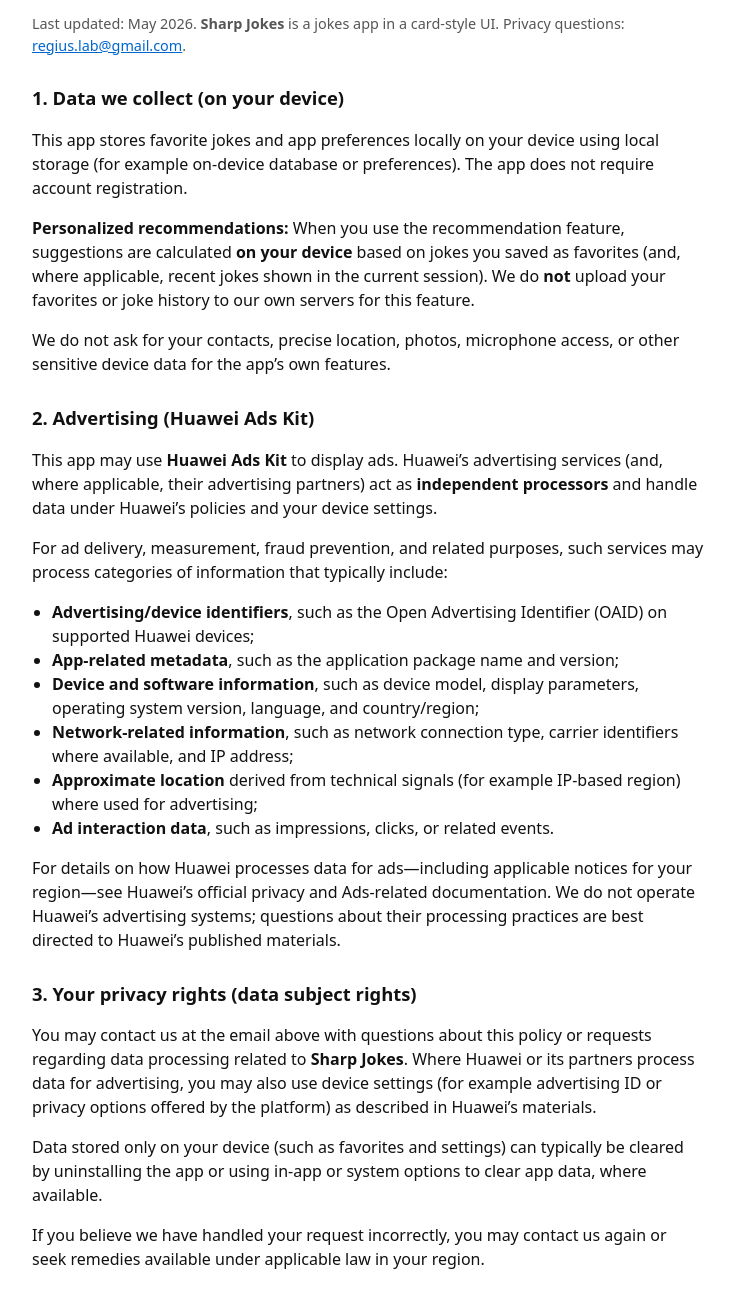
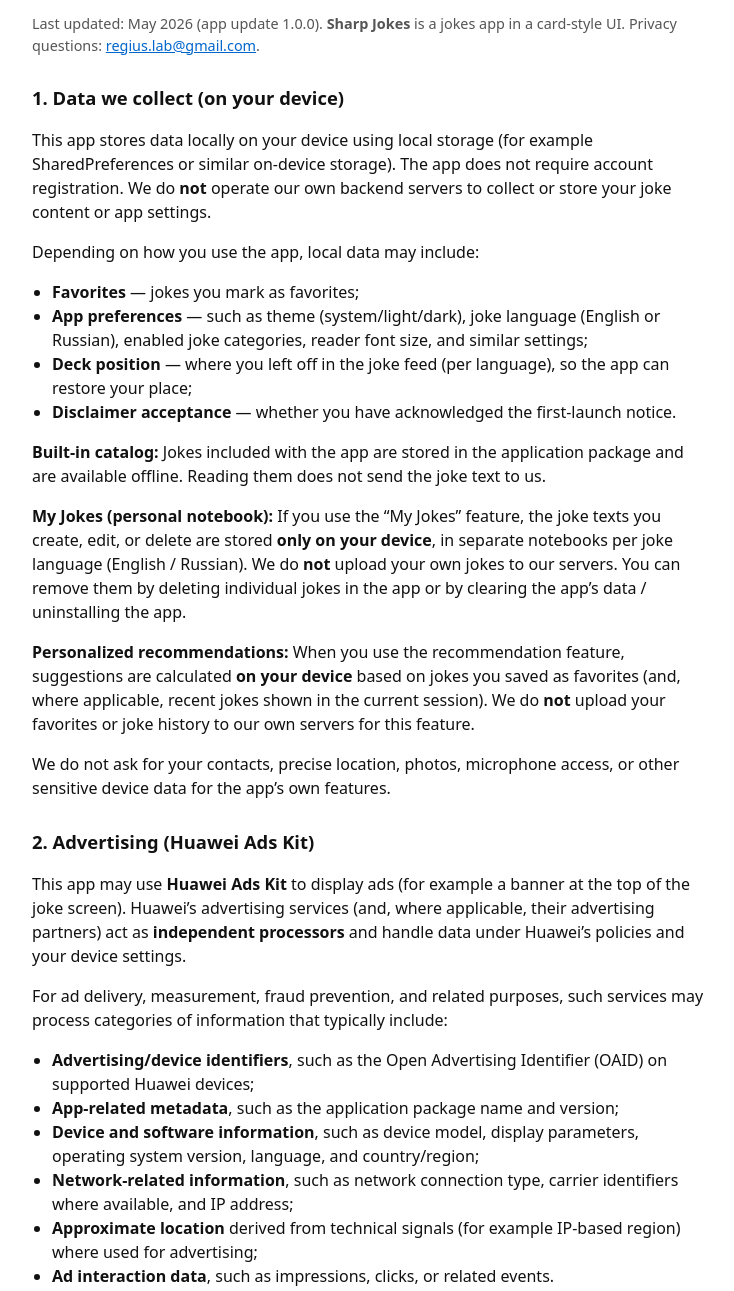
Before and after one commit to regiuslab-dev/dirty-jokes-site, a plain HTML site: page index.html in a window 1280 px wide. Shown: the part 169-1460 px from the top of the page, without its empty margins (272-1006 px from the left). Drawn offline with Linux system fonts and the light colour scheme.

Commit message:
Update index.html

```diff
--- a/index.html
+++ b/index.html
@@ -23,15 +23,29 @@
     <p style="margin:0.5rem 0 0 0;"><strong>Developer / Publisher (as in HUAWEI AppGallery Connect):</strong> Siarhei Piachko</p>
   </div>
 
-  <p class="muted">Last updated: May 2026. <strong>Sharp Jokes</strong> is a jokes app in a card-style UI. Privacy questions: <a href="mailto:regius.lab@gmail.com">regius.lab@gmail.com</a>.</p>
+  <p class="muted">Last updated: May 2026 (app update 1.0.0). <strong>Sharp Jokes</strong> is a jokes app in a card-style UI. Privacy questions: <a href="mailto:regius.lab@gmail.com">regius.lab@gmail.com</a>.</p>
 
   <h2>1. Data we collect (on your device)</h2>
-  <p>This app stores favorite jokes and app preferences locally on your device using local storage (for example on-device database or preferences). The app does not require account registration.</p>
+  <p>This app stores data locally on your device using local storage (for example SharedPreferences or similar on-device storage). The app does not require account registration. We do <strong>not</strong> operate our own backend servers to collect or store your joke content or app settings.</p>
+
+  <p>Depending on how you use the app, local data may include:</p>
+  <ul>
+    <li><strong>Favorites</strong> — jokes you mark as favorites;</li>
+    <li><strong>App preferences</strong> — such as theme (system/light/dark), joke language (English or Russian), enabled joke categories, reader font size, and similar settings;</li>
+    <li><strong>Deck position</strong> — where you left off in the joke feed (per language), so the app can restore your place;</li>
+    <li><strong>Disclaimer acceptance</strong> — whether you have acknowledged the first-launch notice.</li>
+  </ul>
+
+  <p><strong>Built-in catalog:</strong> Jokes included with the app are stored in the application package and are available offline. Reading them does not send the joke text to us.</p>
+
+  <p><strong>My Jokes (personal notebook):</strong> If you use the &ldquo;My Jokes&rdquo; feature, the joke texts you create, edit, or delete are stored <strong>only on your device</strong>, in separate notebooks per joke language (English / Russian). We do <strong>not</strong> upload your own jokes to our servers. You can remove them by deleting individual jokes in the app or by clearing the app&rsquo;s data / uninstalling the app.</p>
+
   <p><strong>Personalized recommendations:</strong> When you use the recommendation feature, suggestions are calculated <strong>on your device</strong> based on jokes you saved as favorites (and, where applicable, recent jokes shown in the current session). We do <strong>not</strong> upload your favorites or joke history to our own servers for this feature.</p>
-  <p>We do not ask for your contacts, precise location, photos, microphone access, or other sensitive device data for the app’s own features.</p>
+
+  <p>We do not ask for your contacts, precise location, photos, microphone access, or other sensitive device data for the app&rsquo;s own features.</p>
 
   <h2>2. Advertising (Huawei Ads Kit)</h2>
-  <p>This app may use <strong>Huawei Ads Kit</strong> to display ads. Huawei’s advertising services (and, where applicable, their advertising partners) act as <strong>independent processors</strong> and handle data under Huawei’s policies and your device settings.</p>
+  <p>This app may use <strong>Huawei Ads Kit</strong> to display ads (for example a banner at the top of the joke screen). Huawei&rsquo;s advertising services (and, where applicable, their advertising partners) act as <strong>independent processors</strong> and handle data under Huawei&rsquo;s policies and your device settings.</p>
   <p>For ad delivery, measurement, fraud prevention, and related purposes, such services may process categories of information that typically include:</p>
   <ul>
     <li><strong>Advertising/device identifiers</strong>, such as the Open Advertising Identifier (OAID) on supported Huawei devices;</li>
@@ -41,11 +55,11 @@
     <li><strong>Approximate location</strong> derived from technical signals (for example IP-based region) where used for advertising;</li>
     <li><strong>Ad interaction data</strong>, such as impressions, clicks, or related events.</li>
   </ul>
-  <p>For details on how Huawei processes data for ads—including applicable notices for your region—see Huawei’s official privacy and Ads-related documentation. We do not operate Huawei’s advertising systems; questions about their processing practices are best directed to Huawei’s published materials.</p>
+  <p>For details on how Huawei processes data for ads—including applicable notices for your region—see Huawei&rsquo;s official privacy and Ads-related documentation. We do not operate Huawei&rsquo;s advertising systems; questions about their processing practices are best directed to Huawei&rsquo;s published materials.</p>
 
   <h2 id="rights">3. Your privacy rights (data subject rights)</h2>
-  <p>You may contact us at the email above with questions about this policy or requests regarding data processing related to <strong>Sharp Jokes</strong>. Where Huawei or its partners process data for advertising, you may also use device settings (for example advertising ID or privacy options offered by the platform) as described in Huawei’s materials.</p>
-  <p>Data stored only on your device (such as favorites and settings) can typically be cleared by uninstalling the app or using in-app or system options to clear app data, where available.</p>
+  <p>You may contact us at the email above with questions about this policy or requests regarding data processing related to <strong>Sharp Jokes</strong>. Where Huawei or its partners process data for advertising, you may also use device settings (for example advertising ID or privacy options offered by the platform) as described in Huawei&rsquo;s materials.</p>
+  <p>Data stored only on your device (such as favorites, your own jokes in My Jokes, and app settings) can typically be cleared by uninstalling the app or using your device&rsquo;s option to clear app data / storage for Sharp Jokes, where available.</p>
   <p>If you believe we have handled your request incorrectly, you may contact us again or seek remedies available under applicable law in your region.</p>
 
   <h2>4. Contact</h2>
```
